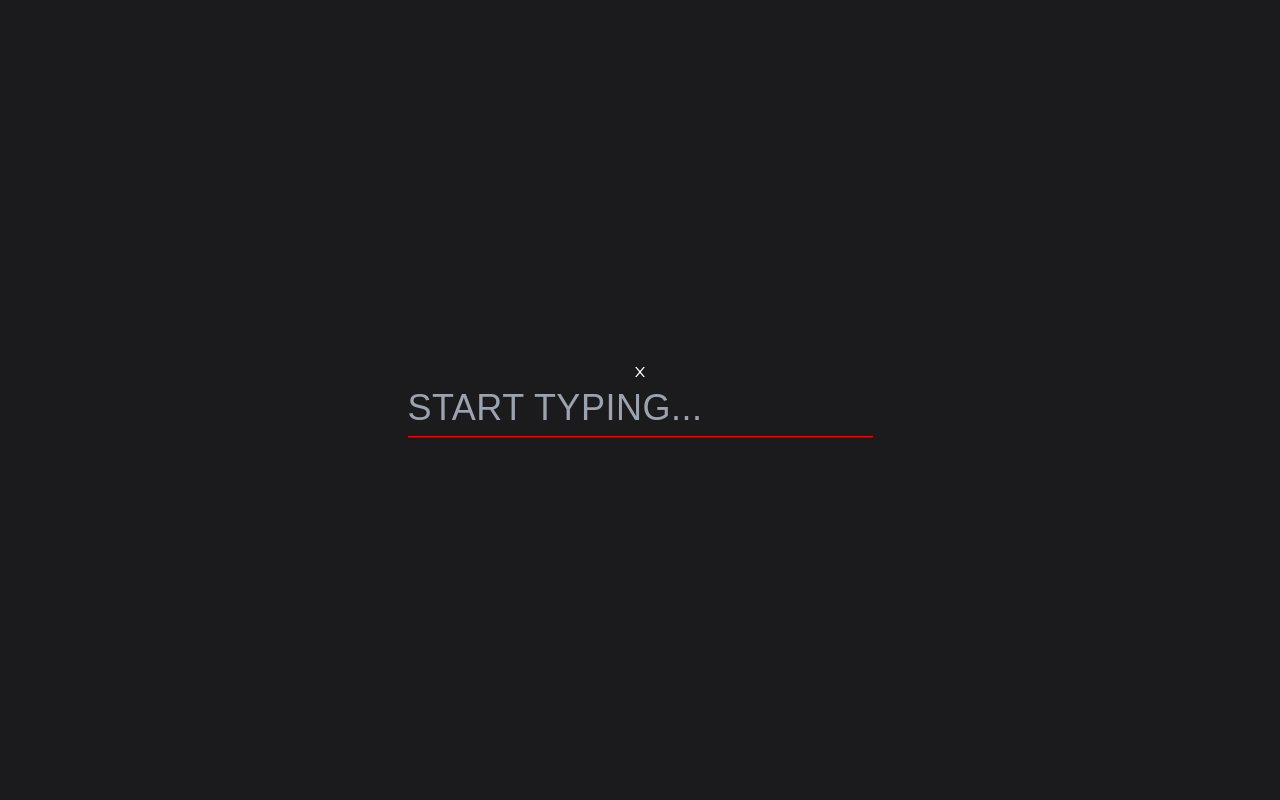
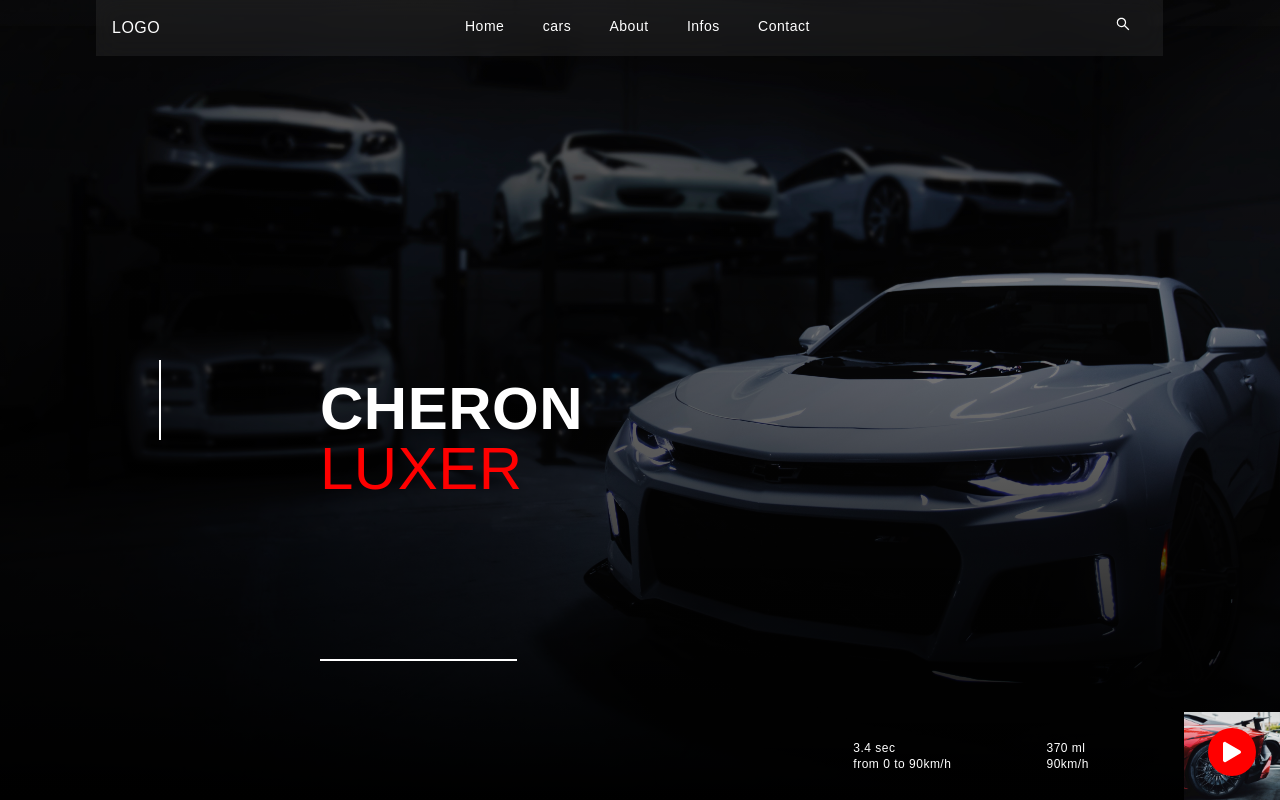
Before and after one commit to joel-kalema/luxury-cars, a Next.js app: page / in a window 1280 px wide. Shown: the top 800 px of the page. Built offline with nearby package versions, Linux system fonts and the light colour scheme.

Commit message:
update the nav style

```diff
--- a/styles/globals.css
+++ b/styles/globals.css
@@ -44,16 +44,24 @@
   max-height: 5rem;
 }
 
+.nav_active {
+    display: none;
+}
+
+.nav_menu {
+    display: block;
+}
+
 
 .home_page {
     position: relative;
     width: 100%;
     height: 100vh;
-    background-image: url("/bgi.jpg");
+    background-image: linear-gradient(to top, rgb(0, 0, 0), rgba(0, 0, 0, 0.137)),url("/bgi.jpg");
     background-size: cover;
     background-repeat: no-repeat;
 }
-
+/*
 .home_page::before {
     background-color: rgba(0, 0, 0, 0.61);
     content: '';
@@ -61,5 +69,5 @@
     position: absolute;
     width: 100%;
     height: 100%;
-}
+} */
 /* #191d28 */
```
